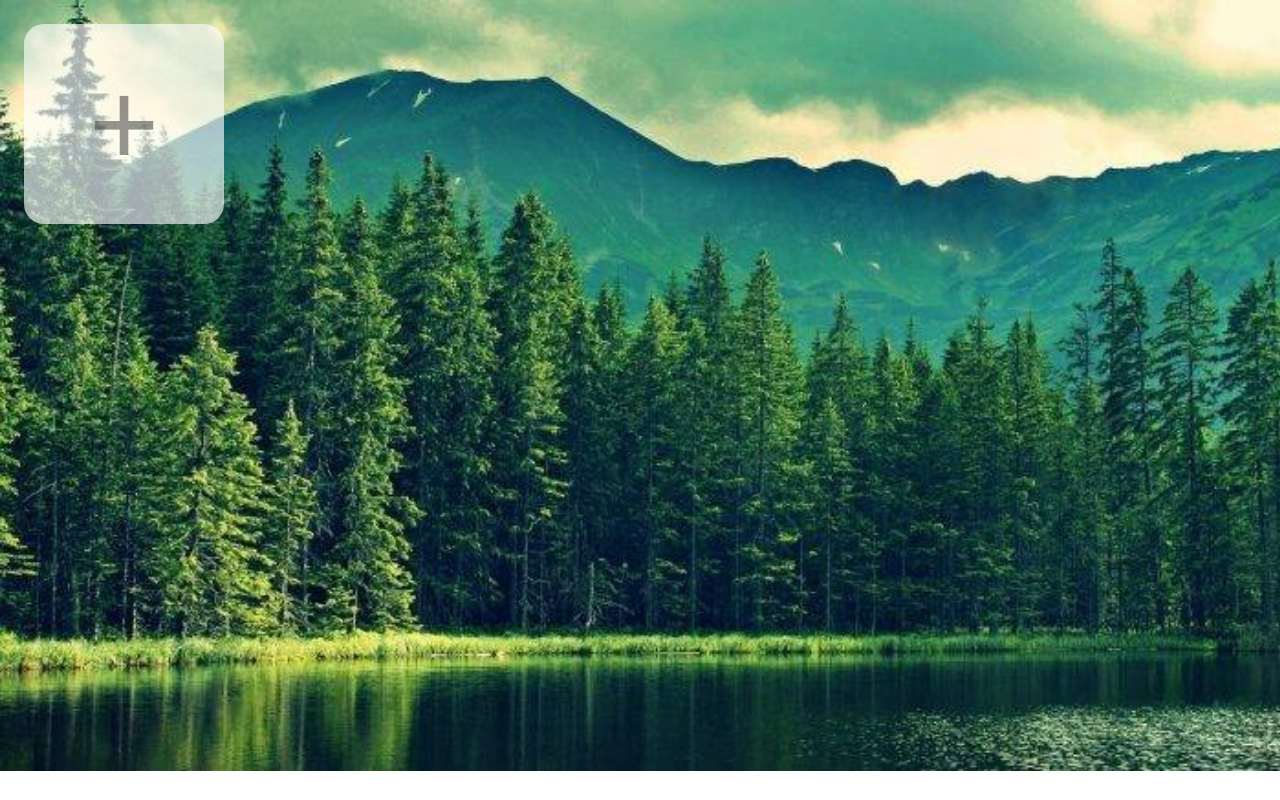
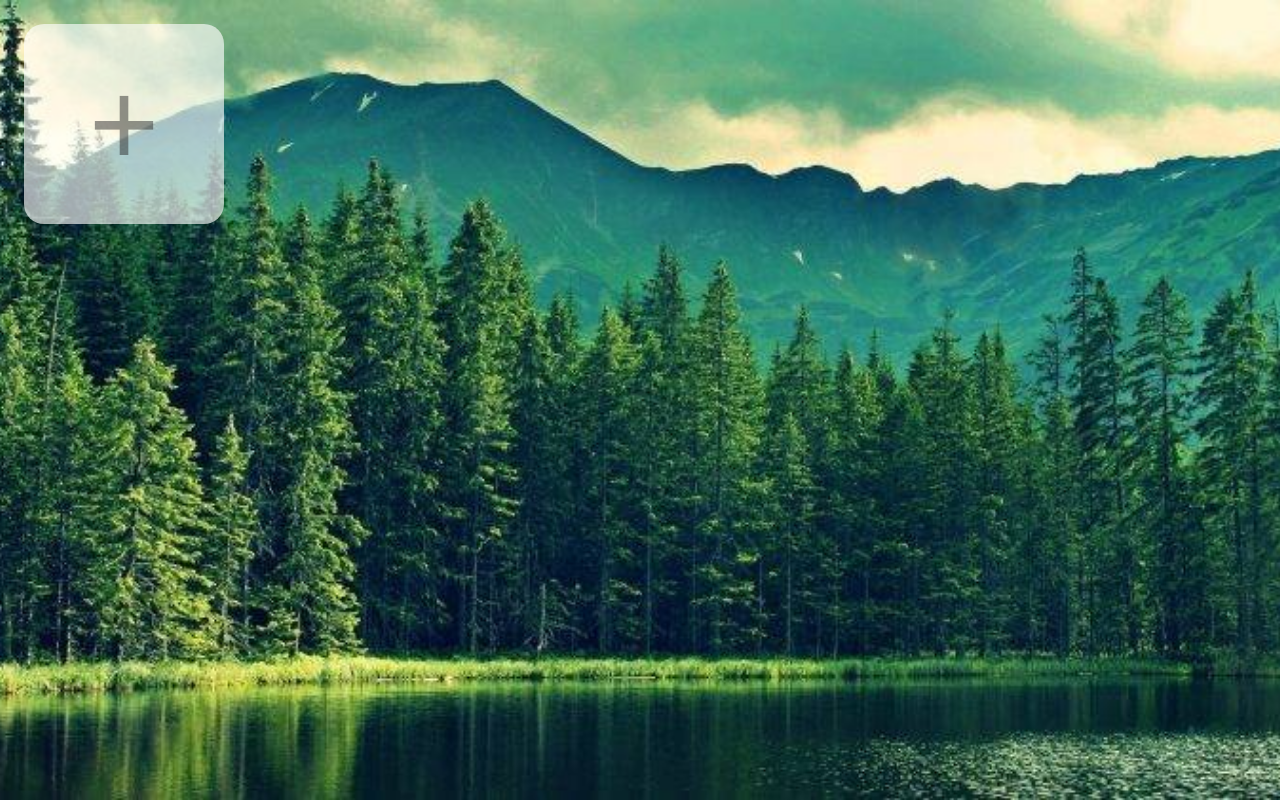
Before and after one commit to moulinho/sticky-notes, a plain HTML site: page index.html in a window 1280 px wide. Drawn offline with Linux system fonts and the light colour scheme.

Commit message:
release background size

```diff
--- a/css/index.css
+++ b/css/index.css
@@ -1,9 +1,11 @@
 
 body {
-  background: url("../image/210316-nature-forest-lake-748x421.jpg")
-    no-repeat;
+  background: url("../image/210316-nature-forest-lake-748x421.jpg") no-repeat center center fixed;
   margin: 0;
-  background-size: calc(100% + 90px);
+  padding: 0;
+  background-size: cover;
+  height: 100vh; /* Assure que le body remplit toute la hauteur */
+  width: 100vw;
 }
 
 #app {
```
